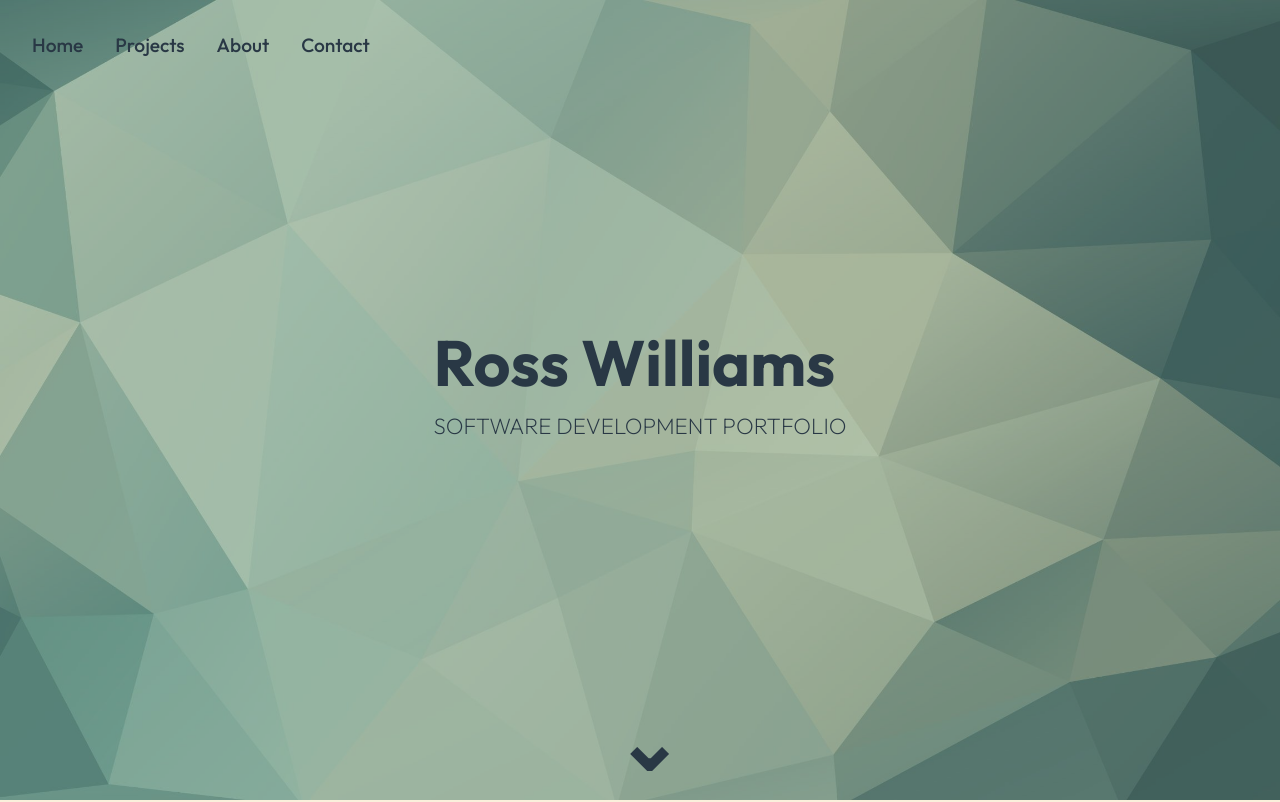
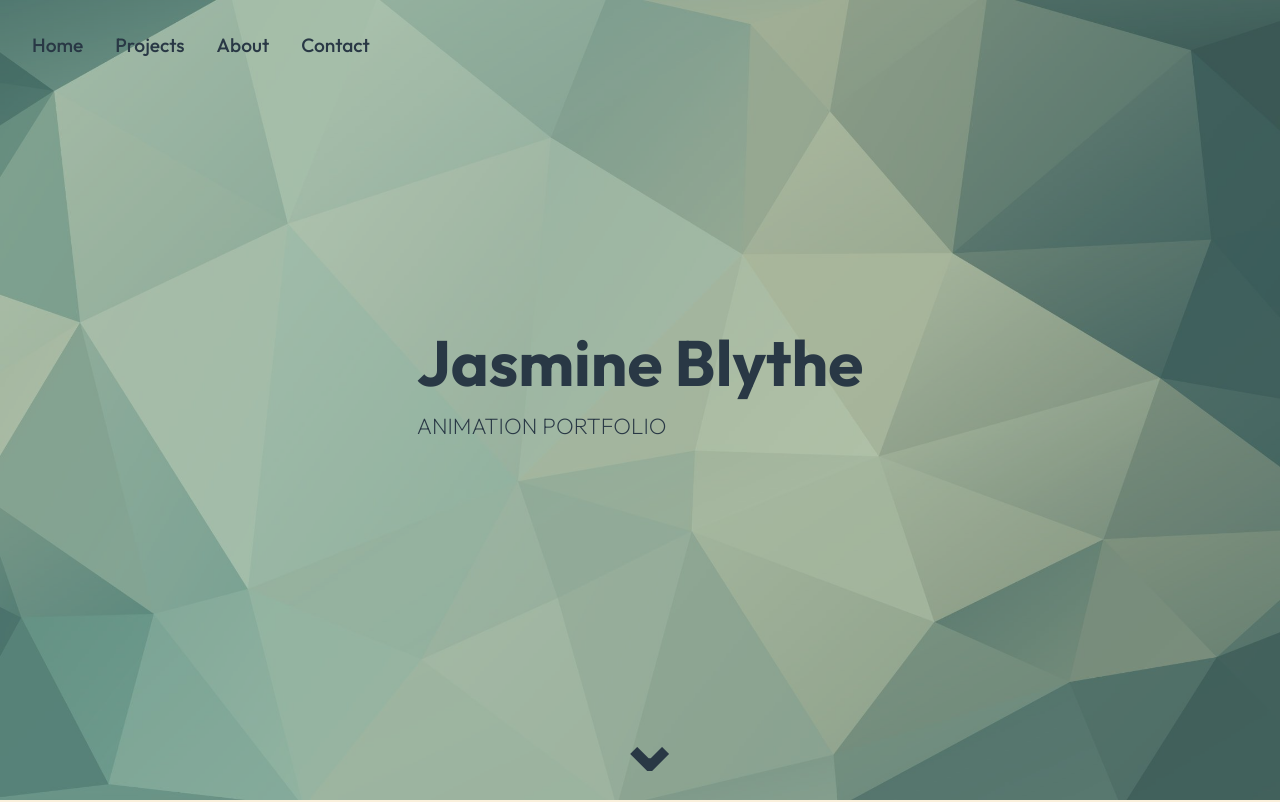
Before and after one commit to RossWilliamsProject/Portfolio-Site, a React (Create React App) app: page / in a window 1280 px wide. Shown: the top 802 px of the page. Built offline with nearby package versions, Linux system fonts and the light colour scheme.

Commit message:
initialised website

```diff
--- a/package.json
+++ b/package.json
@@ -8,7 +8,7 @@
     "@testing-library/react": "^13.3.0",
     "@testing-library/user-event": "^13.5.0",
     "emailjs": "^4.0.1",
-    "firebase": "^9.9.3",
+    "firebase": "^9.15.0",
     "react": "^18.2.0",
     "react-dom": "^18.2.0",
     "react-icons": "^4.4.0",
--- a/src/Components/HeroImageComponents/HomeHeroImage.js
+++ b/src/Components/HeroImageComponents/HomeHeroImage.js
@@ -12,8 +12,8 @@ const HomeHeroImage = () => {
                 />
             </div>
             <div className="content">
-                <h1>Ross Williams</h1>
-                <p>Software Development Portfolio</p>
+                <h1>Jasmine Blythe</h1>
+                <p>Animation Portfolio</p>
 
                 <div className="btn-container">
                     {/*}
--- a/src/MainPages/HomePage.js
+++ b/src/MainPages/HomePage.js
@@ -12,7 +12,7 @@ const HomePage = () => {
       }, [])
 
       useEffect(() => {
-        document.title = "Ross Williams"
+        document.title = "Jasmine Blythe"
       }, [])
 
     return (
```
Also changed, not shown: firebase.json, 2 other files (tests, documents, lock files or other folders).
